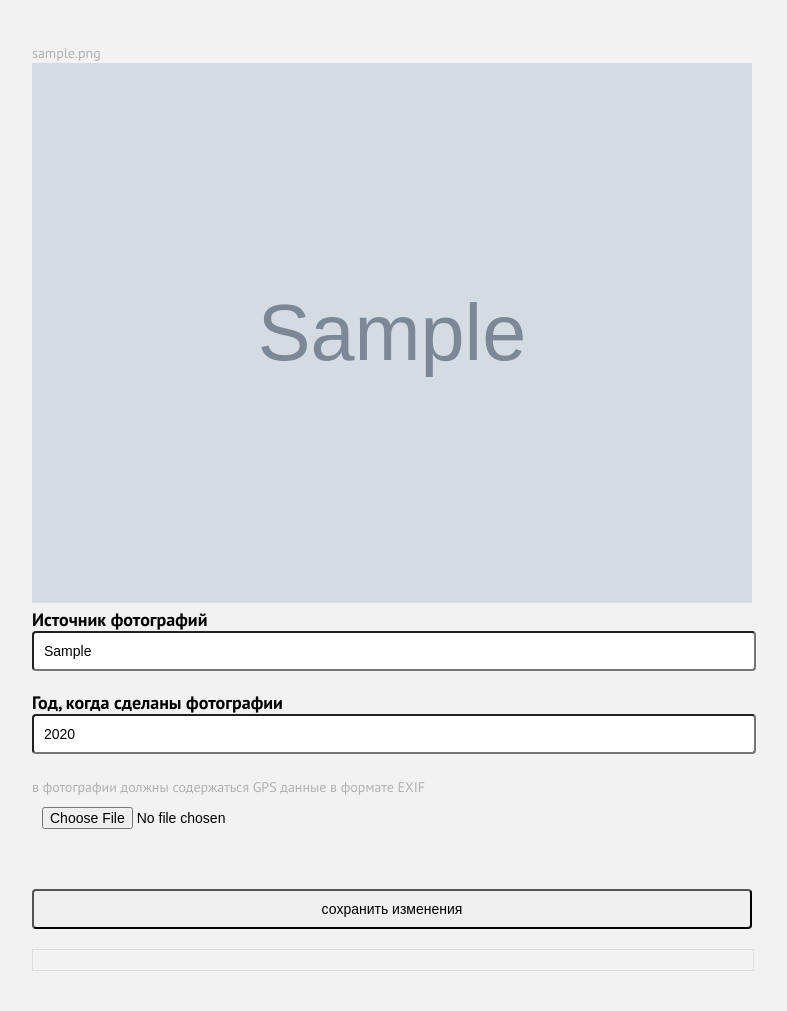
After one commit to strizhas/hiddenHistory, a Django app: page /edit_photo/1 in a window 1280 px wide. The commit adds this page. Shown: the whole page, without its empty margins (248-1035 px from the left). Run offline with Django 3.2, Linux system fonts and the light colour scheme; a user stored in the database is signed in; tables that the repository leaves empty hold one stand-in row (values such as "Sample post"); grey boxes marked "Sample" are stand-in pictures.

Commit message:
photo update feauture

```diff
--- a/map/forms.py
+++ b/map/forms.py
@@ -6,3 +6,8 @@ class PhotoForm(forms.Form):
     location = forms.CharField(help_text="город")
     position = PlainLocationField(based_fields=['location'], initial='-22.2876834,-49.1607606')
     img = forms.ImageField()
+
+
+class EditForm(forms.Form):
+    year = forms.CharField(help_text="год, когда сделана фотография")
+    source = forms.CharField(help_text="источник")
--- a/map/models.py
+++ b/map/models.py
@@ -99,6 +99,24 @@ class Photo(models.Model):
     img_small = ImageSpecField(source='img', id='hh:photo:img_small')
     img_medium = ImageSpecField(source='img', id='hh:photo:img_medium')
 
+    def delete_img(self):
+        if settings.DEFAULT_FILE_STORAGE == 'map.s3utils.CustomS3Boto3Storage':
+            if self.img:
+                self.img.delete()
+            return
+
+        if self.img:
+            if os.path.isfile(self.img.path):
+                os.remove(self.img.path)
+
+        if self.img_small:
+            if os.path.isfile(self.img_small.path):
+                os.remove(self.img_small.path)
+
+        if self.img_medium:
+            if os.path.isfile(self.img_medium.path):
+                os.remove(self.img_medium.path)
+
     @staticmethod
     def save_with_exif(img, data):
         gps = get_gps(img)
@@ -126,6 +144,35 @@ class Photo(models.Model):
 
         p.save()
 
+    @staticmethod
+    def edit_with_exif(img, data, pk):
+
+        p = Photo.objects.get(pk=pk)
+
+        if img is not None:
+            gps = get_gps(img)
+            if not gps:
+                return False
+
+            p.delete_img()
+            p.img = img
+            p.longitude = gps['longitude']
+            p.latitude = gps['latitude']
+            p.orientation = gps['orientation']
+
+            if gps['direction'] is not None:
+                p.direction = gps['direction']
+            if gps['altitude'] is not None:
+                p.altitude = int(gps['altitude'])
+
+        if data['year']:
+            p.year = data['year']
+        if data['source']:
+            p.source = data['source']
+
+        p.save()
+        return True
+
 
 @receiver(models.signals.post_delete, sender=Photo)
 def auto_delete_file_on_delete(sender, instance, **kwargs):
@@ -134,19 +181,4 @@ def auto_delete_file_on_delete(sender, instance, **kwargs):
     when corresponding `MediaFile` object is deleted.
     """
 
-    if settings.DEFAULT_FILE_STORAGE == 'map.s3utils.CustomS3Boto3Storage':
-        if instance.img:
-            instance.img.delete()
-
-    else:
-        if instance.img:
-            if os.path.isfile(instance.img.path):
-                os.remove(instance.img.path)
-
-        if instance.img_small:
-            if os.path.isfile(instance.img_small.path):
-                os.remove(instance.img_small.path)
-
-        if instance.img_medium:
-            if os.path.isfile(instance.img_medium.path):
-                os.remove(instance.img_medium.path)
+    instance.delete_img()
--- a/map/static/css/base.css
+++ b/map/static/css/base.css
@@ -2,8 +2,6 @@ html, body {
         padding: 0;
         margin: 0;
         bottom: 0;
-        height: 100vh;
-        overflow: hidden;
     }
 
 html {
@@ -216,7 +214,6 @@ input, select {
 .leaflet-popup-content {
     width: 640px !important;
     position: relative;
-    height: 600px;
 }
 
 .leaflet-popup-content .photo-captions .main-section * {
@@ -243,7 +240,6 @@ input, select {
 
     .leaflet-popup-content {
         width: 520px !important;
-        height: 500px;
         margin: 10px;
     }
 
--- /dev/null
+++ b/map/templates/app/edit_photo.html
@@ -0,0 +1,53 @@
+{% extends "base_generic.html" %}
+{% load static %}
+{% block head %}
+    <script type="text/javascript" src="{% static 'js/forms.js' %}"></script>
+
+{% endblock %}
+{% block content %}
+    <div class="centered-content-wrapper">
+        <span id="img-url-span" class="help-text">{{ name }}</span>
+    <form action="/save_changes/{{pk}}" method="post" class="ajax-update-form" enctype="multipart/form-data">
+        <img width="100%" src="{{ url }}"/>
+        {% csrf_token %}
+        <div class="input-element">
+            <span class="input-header">Источник фотографий</span>
+            <input type="text" name="source" class="text-input" value="{{ source }}"/>
+        </div>
+        <div class="input-element">
+            <span class="input-header">Год, когда сделаны фотографии</span>
+            <input type="number" max="2050" name="year" class="text-input" value="{{ year }}"/>
+        </div>
+        <span class="help-text">в фотографии должны содержаться GPS данные в формате EXIF</span>
+        <div class="input-element">
+            <input type="file" name="files"/>
+        </div>
+
+        <div class="input-element">
+            <div class="form-operation-status"></div>
+            <input type="submit" value="сохранить изменения">
+        </div>
+        <div class="operation-result-message"></div>
+    </form>
+    </div>
+<script type="text/javascript">
+    $('.ajax-update-form').on('submit', function(event) {
+        var form = $(this);
+        submitUpdateForm(event, this, function(response) {
+            if (!('src' in response)) {
+                return;
+            }
+
+            var img = form.find('img').eq(0);
+            var cont = img.parent();
+            var imgCopy = img.clone();
+
+            imgCopy.attr('src', response['src']);
+            cont.prepend(imgCopy);
+            img.remove();
+
+            $('#img-url-span').text(response['src'])
+        });
+    })
+</script>
+{% endblock %}
--- a/map/templates/app/img-frame.html
+++ b/map/templates/app/img-frame.html
@@ -15,4 +15,7 @@
     </div>
     <div class="help-text">дата загрузки: {{ uploaded }}</div>
     <div class="help-text">загузил: {{ uploader }}</div>
+    {% if owner == True %}
+        <a href="edit_photo/{{ id }}" target="_blank">редактировать</a>
+    {% endif %}
 </div>
--- a/map/urls.py
+++ b/map/urls.py
@@ -1,5 +1,6 @@
 from django.conf import settings
 from django.conf.urls.static import static
+from django.conf.urls import url
 from django.contrib import admin
 from django.urls import include
 from django.urls import path
@@ -12,10 +13,11 @@ urlpatterns = [
     path('upload', views.load_photo, name='load_photo'),
     path('upload_img', views.upload_img),
     path('get_photo', views.get_photo),
+    url(r'^edit_photo/(?P<pk>\d+)$', views.edit_photo, name='edit'),
+    url(r'^save_changes/(?P<pk>\d+)$', views.save_changes),
     path('get_photos_data', views.get_photos_data),
     path('upload_with_exif', views.upload_with_exif),
     path('accounts/', include('django.contrib.auth.urls')),
-
 ]
 
 urlpatterns += static(settings.MEDIA_URL, document_root=settings.MEDIA_ROOT)
--- a/map/views.py
+++ b/map/views.py
@@ -11,6 +11,7 @@ from django.utils import timezone
 
 from .models import Photo
 from .forms import PhotoForm
+from .forms import EditForm
 
 
 def show(request):
@@ -34,11 +35,65 @@ def get_photo(request):
         "uploaded": p.uploaded,
         "source": p.source,
         "year": p.year,
+        "id": p.id,
+        "owner": p.uploader.id == request.user.id
     }
-    print(p)
-    print(context)
+
     data = render_to_string('app/img-frame.html', context=context)
     return JsonResponse(data, safe=False)
+
+
+@login_required(login_url='/accounts/login/')
+def edit_photo(request, pk):
+    p = Photo.objects.get(pk=pk)
+
+    context = {
+        "url": p.img.url,
+        "name": p.img.name,
+        "author": p.author,
+        "source": p.source,
+        "year": p.year,
+        "pk": pk
+    }
+    return render(request, 'app/edit_photo.html', context)
+
+
+@login_required(login_url='/accounts/login/')
+def save_changes(request, pk):
+    if request.method != 'POST':
+        return
+
+    form = EditForm(request.POST.copy())
+
+    if len(request.FILES.getlist("files")) != 0:
+        img = request.FILES.getlist("files")[0]
+    else:
+        img = None
+
+    if form.is_valid():
+        if Photo.edit_with_exif(img, form.cleaned_data, pk):
+            response = {
+                "state": "success",
+                "message": "фотография обновлена",
+                "src": Photo.objects.get(pk=pk).img.url
+            }
+        else:
+            response = {
+                "state": "error",
+                "message": "В фотографии нет GPS данных"
+            }
+    else:
+        errors = ''
+        for field in form:
+            for error in field.errors:
+                errors += field.name + ":\n\r"
+                errors += error + "\n\r"
+        response = {
+            "state": "error",
+            "message": errors
+        }
+
+    return JsonResponse(response)
 
 
 def get_photos_data(request):
```
